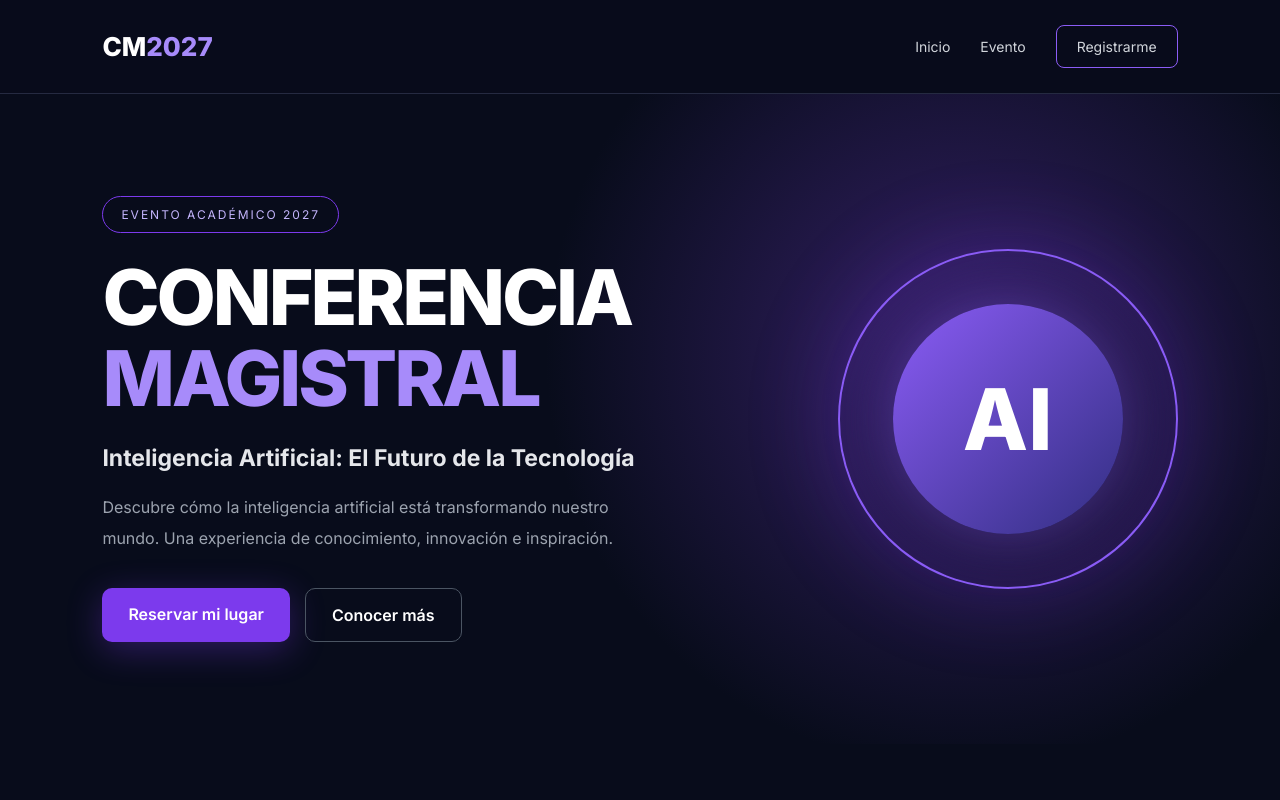
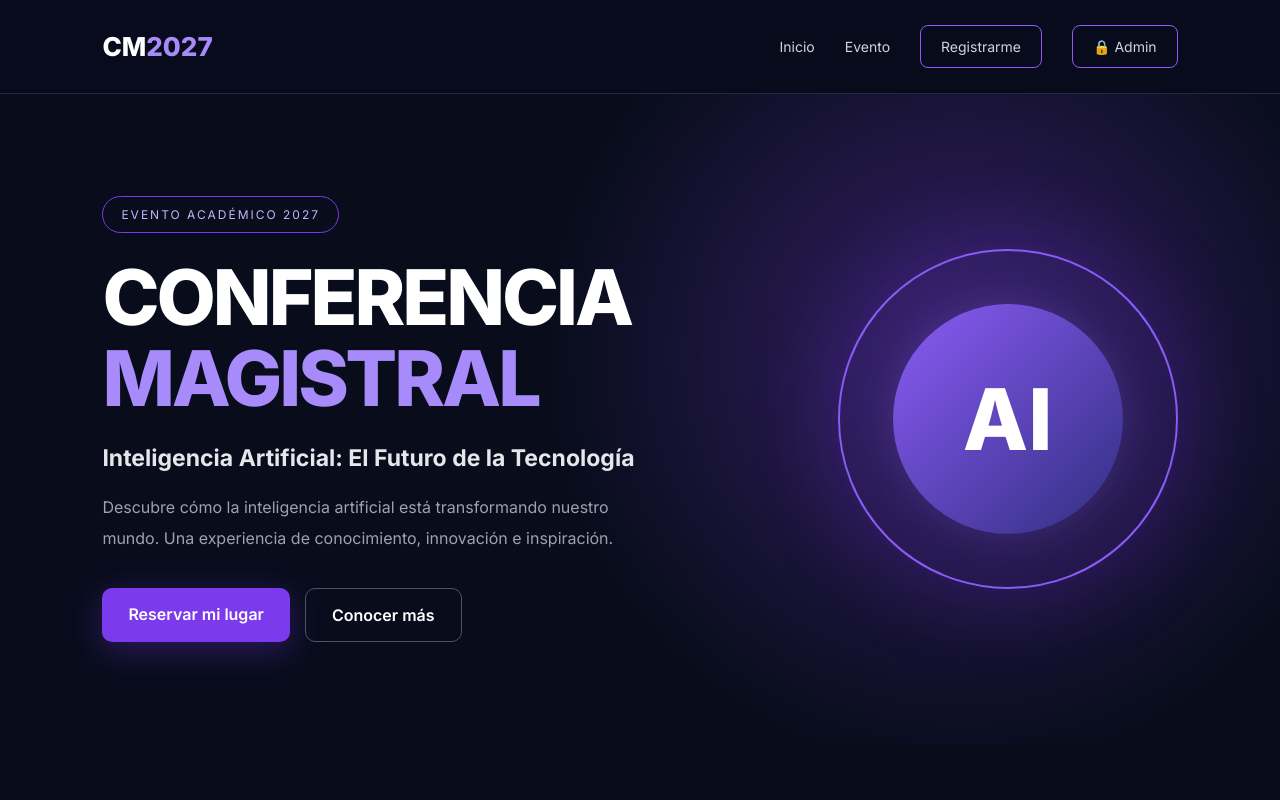
Before and after one commit to ErickPe00/conferencia-magistral, a plain HTML site: page index.html in a window 1280 px wide. Shown: the top 800 px of the page. Drawn offline with nearby package versions, Linux system fonts and the light colour scheme; no server answers.

Commit message:
Add admin link to navbar in index.html
Added admin link to the navigation bar.

```diff
--- a/index.html
+++ b/index.html
@@ -28,13 +28,20 @@
             CM<span>2027</span>
         </a>
 
+
 <nav>
     <a href="#inicio">Inicio</a>
     <a href="#informacion">Evento</a>
+
     <a href="registro.html" class="nav-btn">
         Registrarme
     </a>
+
+    <a href="admin.html" class="nav-btn">
+        🔒 Admin
+    </a>
 </nav>
+
     </header>
 
     <main>
```
Lines whose indentation alone changed are shown as unchanged.
